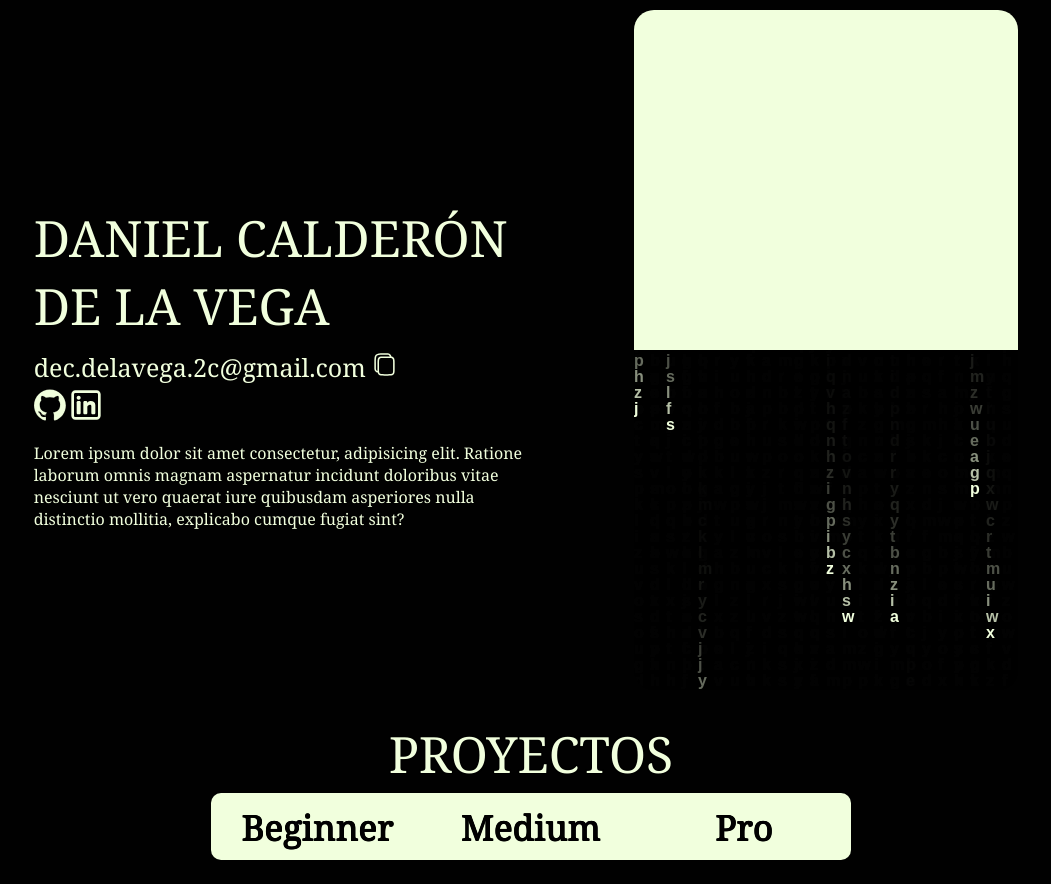
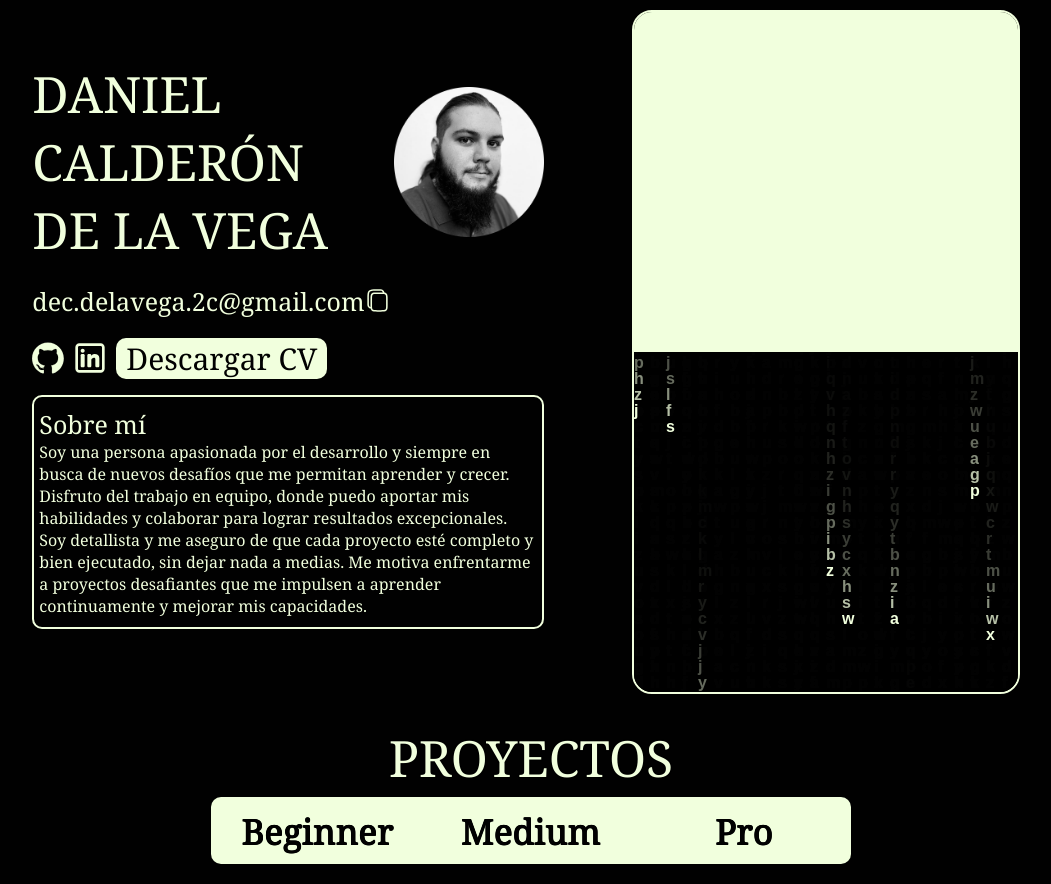
Before and after one commit to Daniel-Calderon-de-la-Vega/Portfolio, a plain HTML site: page index.html in a window 1280 px wide. Shown: the whole page, without its empty margins (109-1160 px from the left). Drawn offline with Linux system fonts and the light colour scheme.

Commit message:
Segundo Commit

```diff
--- a/css/slider.css
+++ b/css/slider.css
@@ -14,6 +14,7 @@ html {
     justify-content: space-evenly;
     margin: 0 auto;
 
+
 }
 
 .about_container {
@@ -24,13 +25,42 @@ html {
     width: calc(40vw);
 }
 
-.nombre {
-    font-size: 50px;
+.nombre_foto {
+    display: flex;
+    align-items: center;
     margin-bottom: 10px;
 }
 
+.foto {
+    width: auto;
+    height: 150px;
+    margin-left: 20px;
+
+}
+
+.nombre {
+    font-size: 50px;
+}
+
+.about_me {
+    font-size: 25px;
+    margin-bottom: 10px;
+}
+
+.about_info {
+    color: #f1ffdd;
+    background-color: #010101;
+    border: #f1ffdd 2px solid;
+    border-radius: 10px;
+    padding: 10px 5px;
+}
+
 .clipboard {
+    display: flex;
     font-size: 25px;
+    cursor: pointer;
+    align-items: center;
+    margin: 20px 0;
 }
 
 .icono_clipboard {
@@ -40,13 +70,27 @@ html {
 }
 
 .enlaces {
+    display: flex;
     margin-top: 5px;
+    align-items: center;
+    justify-content: start;
+}
+
+.cv {
+    font-size: 30px;
+    text-decoration: none;
+    color: #010101;
+    background-color: #f1ffdd;
+    border-radius: 10px;
+    padding: 0 10px;
 }
 
 .icono_enlaces {
     width: 2em;
     height: 2em;
     object-fit: contain;
+    margin-right: 10px;
+
 }
 
 .container_big_slider {
@@ -58,6 +102,7 @@ html {
     border-radius: 20px;
     overflow: hidden;
     margin: 10px 10px;
+    border: #f1ffdd 2px solid;
 }
 
 .subtitulo_uno {
--- a/index.html
+++ b/index.html
@@ -10,7 +10,11 @@
 <body>
     <div class="about_slider">
         <div class="about_container">
-            <p class="nombre">DANIEL CALDERÓN<br>DE LA VEGA</p>
+            <div class="nombre_foto">
+                <span class="nombre">DANIEL CALDERÓN<br>DE LA VEGA</span>
+                <img class="foto" src="imagenes\foto_cv.png" alt="">
+            </div>
+
             <div class="clipboard">
                 <span>dec.delavega.2c@gmail.com</span>
                 <img src="iconos\copy_clipboard.svg" alt="Copy_icon" class="icono_clipboard">
@@ -19,11 +23,14 @@
                 <a href=""><img src="iconos\github.svg" alt="" class="icono_enlaces"></a>
                 <a href="https://www.linkedin.com/in/daniel-calderon-de-la-vega-123019263" target="_blank"><img
                         src="iconos/linkedin_icon.svg" alt="" class="icono_enlaces"></a>
+                <a href="pdfs\CV Daniel.pdf" target="_blank" class="cv">Descargar CV</a>
             </div>
-            <p class="about_info">Lorem ipsum dolor sit amet consectetur, adipisicing elit. Ratione laborum omnis magnam
-                aspernatur
-                incidunt doloribus vitae nesciunt ut vero quaerat iure quibusdam asperiores nulla distinctio mollitia,
-                explicabo cumque fugiat sint?</p>
+            <p class="about_info"><span class="about_me">Sobre mí</span><br>
+                Soy una persona apasionada por el desarrollo y siempre en busca de nuevos desafíos que me permitan
+                aprender y crecer. Disfruto del trabajo en equipo, donde puedo aportar mis habilidades y colaborar para
+                lograr resultados excepcionales. Soy detallista y me aseguro de que cada proyecto esté completo y bien
+                ejecutado, sin dejar nada a medias. Me motiva enfrentarme a proyectos desafiantes que me impulsen a
+                aprender continuamente y mejorar mis capacidades.</p>
         </div>
         <div class="container_big_slider">
             <div class="big_slider uno">
```
Also changed, not shown: imagenes/foto_cv.png (added), 1 other file.
